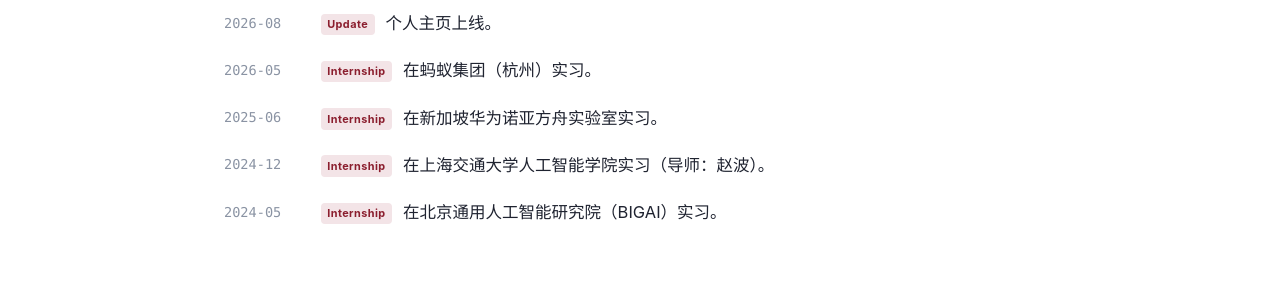
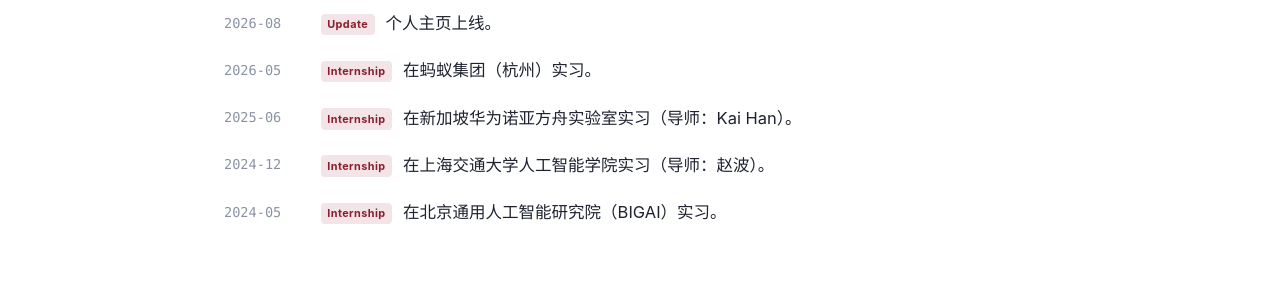
Before and after one commit to zhangym0213/zhangym0213.github.io, a Jekyll site: the page built from index.html, in a window 1280 px wide and 900 px high, scrolled down 709 px. Shown: the part 152-452 px from the top of the window. Built offline with Jekyll 4.4.1, drawn with Linux system fonts in a browser that asks for light colours.

Commit message:
news: add advisor Kai Han to Huawei Noah's Ark Lab entry (zh & en)

```diff
--- a/_data/news.yml
+++ b/_data/news.yml
@@ -24,8 +24,8 @@
 
 - date: "2025-06"
   tag: Internship
-  zh: 在新加坡华为诺亚方舟实验室实习。
-  en: Internship at Huawei Noah's Ark Lab, Singapore.
+  zh: 在新加坡华为诺亚方舟实验室实习（导师：Kai Han）。
+  en: "Internship at Huawei Noah's Ark Lab, Singapore (advisor: Kai Han)."
 
 - date: "2024-12"
   tag: Internship
```
